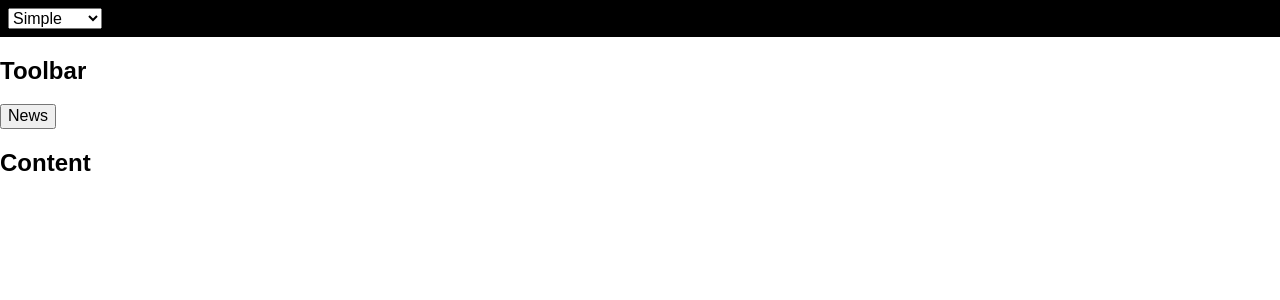
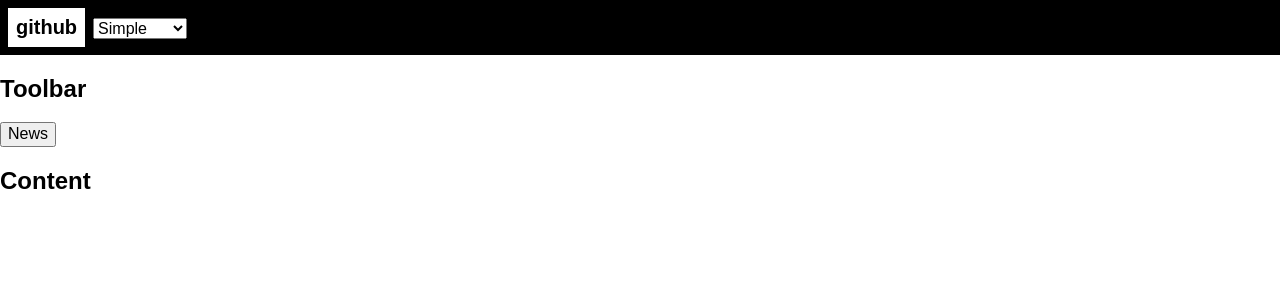
Before and after one commit to camwest/react-slot-fill, a React (Create React App) app: page / in a window 1280 px wide. Shown: the top 300 px of the page. Built offline with nearby package versions, Linux system fonts and the light colour scheme.

Commit message:
add github link to header

```diff
--- a/src/demo/App.js
+++ b/src/demo/App.js
@@ -40,7 +40,9 @@ class App extends React.Component {
     return (
       <div style={style.App}>
         <div className="AppHeader">
-          <select value={this.state.value} onChange={this.handleChange}>
+          <a className="f4 fw7 dib pa2 no-underline bg-animate bg-white hover-bg-light-blue black" href="http://github.com/camwest/react-slot-fill">github</a>
+
+          <select className="ml2" value={this.state.value} onChange={this.handleChange}>
             {Object.keys(examples).map(example =>
               <option value={example}>{examples[example].label}</option>
             )}
```
